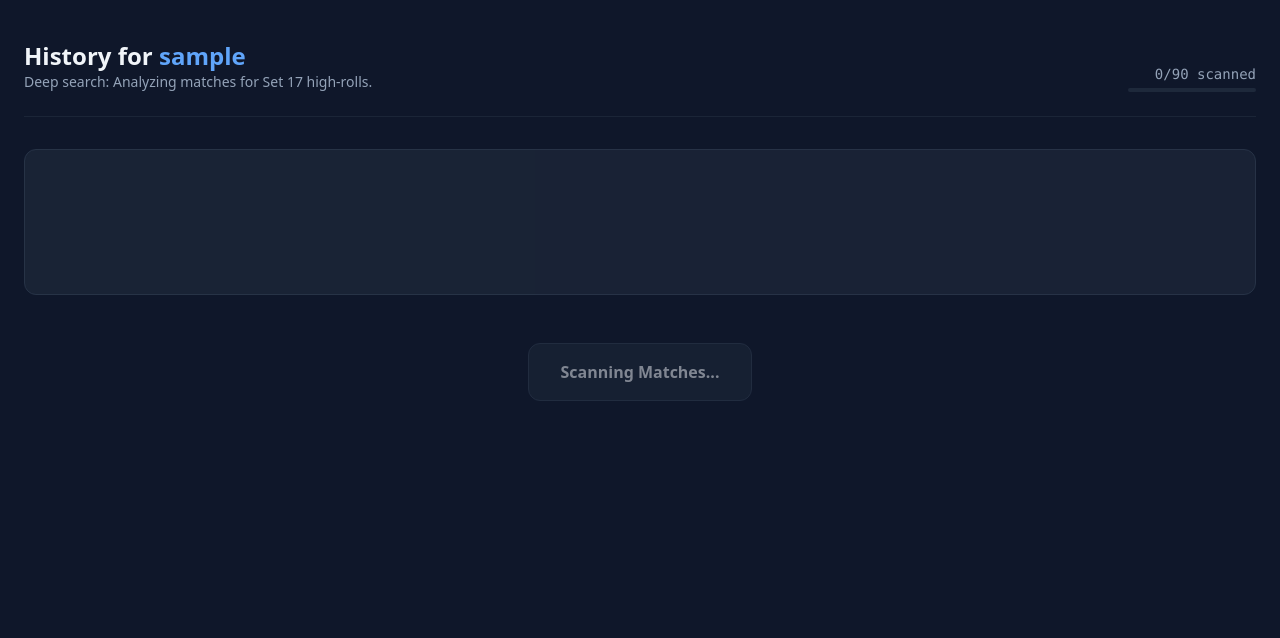
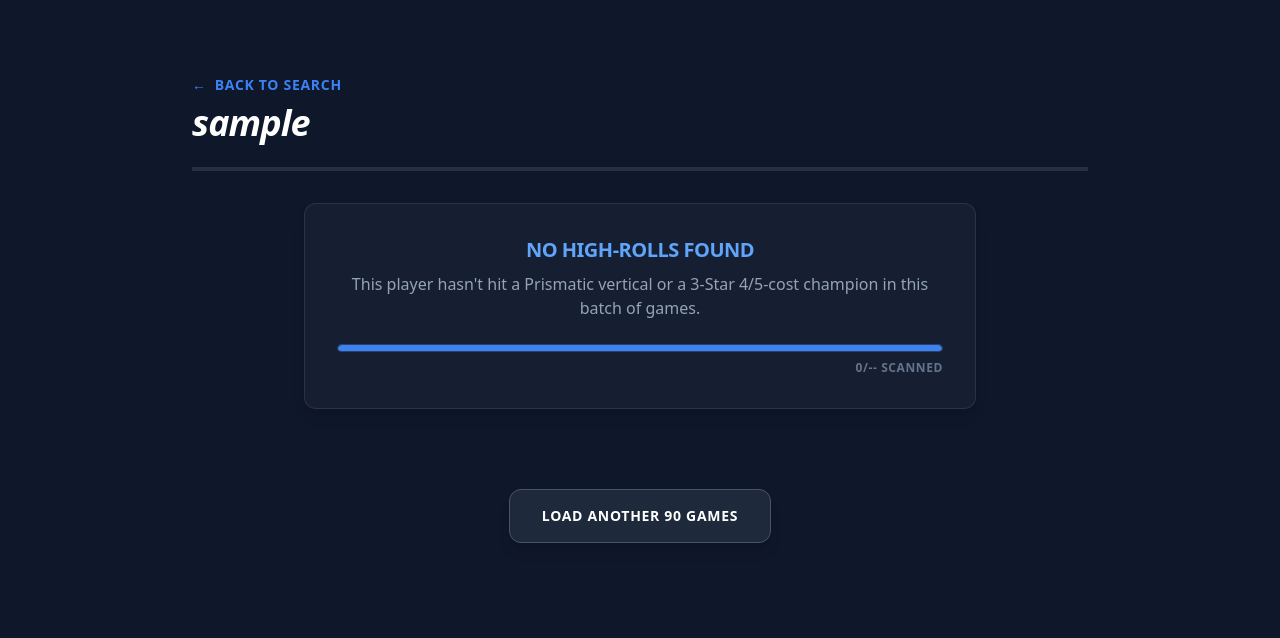
Before and after one commit to mcprog/tft-hits, a Flask app: template templates/games.html in a window 1280 px wide. Shown: the part 91-729 px from the top of the page. Run offline with Flask 3, Linux system fonts and the light colour scheme; the template is opened without the code that fills it: most values are stand-ins (such as "Sample title", 1, 10 or a date in 2020); some libraries are stand-ins or nearby versions.

Commit message:
unified error and status messages on games page

```diff
--- a/static/js/games.js
+++ b/static/js/games.js
@@ -2,6 +2,7 @@ document.addEventListener('DOMContentLoaded', () => {
     const puuidElement = document.getElementById('user-puuid');
     const container = document.getElementById('games-container');
     const loadMoreBtn = document.getElementById('load-more-btn');
+    const statusPanel = document.getElementById('unified-status-panel');
 
     if (!puuidElement || !container || !loadMoreBtn) return;
 
@@ -9,16 +10,16 @@ document.addEventListener('DOMContentLoaded', () => {
     let currentOffset = 90;
     let epicCount = 0;
     let processedCount = 0;
-    let totalInBatch = JSON.parse(container.getAttribute('data-match-ids')).length;
+    let totalInBatch = 0;
 
     function formatName(name) {
+        if (!name) return '';
         if (name === 'Galio') return 'The Mighty Mech';
         if (name === 'IvernMinion') return 'Meepsie';
         if (name.toLowerCase() === 'bardfollower') return 'Meeplord';
         return name;
     }
 
-    // Updated to support 4-star teal coloring
     function getStars(tier) {
         var s = '';
         var c = tier >= 4 ? 'text-teal-400' : (tier === 3 ? 'text-yellow-400' : (tier === 2 ? 'text-slate-300' : 'text-slate-600'));
@@ -28,33 +29,82 @@ document.addEventListener('DOMContentLoaded', () => {
         return s;
     }
 
+    function prepareScan(ids) {
+        processedCount = 0;
+        totalInBatch = ids.length;
+
+        if (statusPanel) {
+            statusPanel.classList.remove('hidden');
+
+            const title = document.getElementById('status-title');
+            if (title) {
+                title.innerText = 'Analyzing Data';
+                title.className = 'text-xl font-bold text-slate-200 mb-2 uppercase tracking-tight';
+            }
+
+            const msg = document.getElementById('status-message');
+            if (msg) msg.innerText = 'Deep scanning match history for high-rolls...';
+
+            const pbar = document.getElementById('progress-bar');
+            if (pbar) pbar.style.width = "0%";
+
+            const ptext = document.getElementById('progress-text');
+            if (ptext) ptext.innerHTML = `<span id="processed-count">0</span>/<span id="total-to-scan">${totalInBatch}</span> scanned`;
+        }
+
+        container.innerHTML = ''; // Ensure container is completely clean before injection
+
+        ids.forEach(mid => {
+            const div = document.createElement('div');
+            div.id = `match-${mid}`;
+            div.className = "match-placeholder bg-slate-800 p-6 rounded-xl border border-slate-700 animate-pulse";
+            div.innerHTML = '<div class="h-24"></div>';
+            container.appendChild(div);
+        });
+    }
+
     function updateProgress() {
         processedCount++;
-        const percent = (processedCount / totalInBatch) * 100;
-        document.getElementById('processed-count').innerText = processedCount;
-        document.getElementById('progress-bar').style.width = `${percent}%`;
+        const percent = totalInBatch === 0 ? 100 : (processedCount / totalInBatch) * 100;
 
-        if (processedCount === totalInBatch) {
+        const countEl = document.getElementById('processed-count');
+        if (countEl) countEl.innerText = Math.min(processedCount, totalInBatch);
+
+        const barEl = document.getElementById('progress-bar');
+        if (barEl) barEl.style.width = `${Math.min(percent, 100)}%`;
+
+        if (processedCount >= totalInBatch) {
             loadMoreBtn.disabled = false;
             loadMoreBtn.innerText = "Load Another 90 Games";
 
-            document.getElementById('search-status').innerText = "Analysis complete for Set 17 high-rolls.";
-            document.getElementById('progress-text').innerHTML = `Scan complete: <span class="text-blue-400 font-bold">${epicCount}</span> high-rolls found`;
+            if (epicCount === 0 && statusPanel) {
+                const title = document.getElementById('status-title');
+                if (title) {
+                    title.innerText = 'No High-Rolls Found';
+                    title.className = 'text-xl font-bold text-blue-400 mb-2 uppercase tracking-tight';
+                }
 
-            if (epicCount === 0) document.getElementById('no-results').classList.remove('hidden');
+                const msg = document.getElementById('status-message');
+                if (msg) msg.innerText = 'This player hasn\'t hit a Prismatic vertical or a 3-Star 4/5-cost champion in this batch of games.';
+                statusPanel.classList.remove('hidden');
+            } else if (epicCount > 0 && statusPanel) {
+                statusPanel.classList.add('hidden');
+            }
         }
     }
 
     async function fetchMatch(matchId) {
         try {
             const response = await fetch(`/api/match_details/${matchId}?puuid=${puuid}`);
+            if (!response.ok) throw new Error('Network error on match payload');
+
             const data = await response.json();
             const element = document.getElementById(`match-${matchId}`);
 
             if (data && data.is_epic) {
                 epicCount++;
+                if (element) {
                     element.classList.remove('animate-pulse');
-
                     element.innerHTML = `
                         <div class="flex flex-col gap-6">
                             <div class="flex justify-between items-start">
@@ -83,11 +133,12 @@ document.addEventListener('DOMContentLoaded', () => {
                             </div>
                         </div>
                     `;
+                }
             } else {
                 if (element) element.remove();
             }
         } catch (err) {
-            console.error("Error loading match:", err);
+            console.error("Error loading match array:", err);
             const element = document.getElementById(`match-${matchId}`);
             if (element) element.remove();
         } finally {
@@ -98,7 +149,6 @@ document.addEventListener('DOMContentLoaded', () => {
     async function processQueue(ids, concurrency) {
         loadMoreBtn.disabled = true;
         loadMoreBtn.innerText = "Scanning Matches...";
-        document.getElementById('no-results').classList.add('hidden');
 
         const queue = [...ids];
         const workers = [];
@@ -108,7 +158,6 @@ document.addEventListener('DOMContentLoaded', () => {
                 while (queue.length > 0) {
                     const id = queue.shift();
                     await fetchMatch(id);
-                    await new Promise(r => setTimeout(r, 100));
                 }
             })());
         }
@@ -122,26 +171,30 @@ document.addEventListener('DOMContentLoaded', () => {
             const newIds = await res.json();
             if (newIds.length === 0) { loadMoreBtn.innerText = "No More Matches"; return; }
 
-            processedCount = 0;
-            epicCount = 0;
-            totalInBatch = newIds.length;
             currentOffset += 90;
-
-            document.getElementById('search-status').innerText = "Deep search: Analyzing matches for Set 17 high-rolls.";
-            document.getElementById('progress-text').innerHTML = `<span id="processed-count">0</span>/<span id="total-to-scan">${totalInBatch}</span> scanned`;
-            document.getElementById('progress-bar').style.width = "0%";
-
-            newIds.forEach(mid => {
-                const div = document.createElement('div');
-                div.id = `match-${mid}`;
-                div.className = "match-placeholder bg-slate-800 p-6 rounded-xl border border-slate-700 animate-pulse";
-                div.innerHTML = '<div class="h-24"></div>';
-                container.appendChild(div);
+            prepareScan(newIds);
+            processQueue(newIds, 5);
+        } catch (err) {
+            loadMoreBtn.disabled = false;
+        }
     });
 
-            processQueue(newIds, 5);
-        } catch (err) { loadMoreBtn.disabled = false; }
+    // Capture IDs passed directly from the Jinja environment and execute
+    let initialIds = [];
+    try {
+        const rawAttr = container.getAttribute('data-match-ids');
+        if (rawAttr) {
+            initialIds = JSON.parse(rawAttr);
+        }
+    } catch(e) {
+        console.error("Failed to parse initial match IDs", e);
+    }
+
+    if (initialIds && initialIds.length > 0) {
+        prepareScan(initialIds);
+        processQueue(initialIds, 5);
+    } else {
+        totalInBatch = 0;
+        updateProgress();
+    }
 });
-
-    processQueue(JSON.parse(container.getAttribute('data-match-ids')), 5);
-});
--- a/templates/games.html
+++ b/templates/games.html
@@ -1,49 +1,59 @@
 {% extends "layout.html" %}
 {% block content %}
-
-{% if error %}
-<div class="bg-red-900/30 border-2 border-red-500 p-8 rounded-xl max-w-2xl mx-auto mt-8">
-    <h3 class="text-xl font-bold text-red-400 mb-2">Search Error</h3>
-    <p class="text-red-200 mb-4">{{ error }}</p>
-    <a href="/" class="inline-block text-blue-400 hover:text-blue-300 underline font-medium">
-        Return to search
+<div class="max-w-4xl mx-auto pt-12 pb-24">
+    <!-- Header Area -->
+    <div class="flex justify-between items-end border-b-4 border-slate-700/60 pb-6 mb-8">
+        <div>
+            <a href="/" class="text-blue-500 hover:text-blue-400 font-bold text-sm uppercase tracking-wider mb-2 inline-flex items-center gap-2 transition-colors">
+                <span>←</span> Back to Search
             </a>
+            <h2 class="text-4xl font-black italic tracking-tight text-white">{{ username }}</h2>
         </div>
-{% else %}
-
-<div class="sticky top-0 bg-slate-900 pt-4 pb-6 mb-8 flex justify-between items-end z-50 border-b border-slate-800/80 backdrop-blur-sm">
-    <div>
-        <h2 class="text-2xl font-bold">History for <span class="text-blue-400">{{ username }}</span></h2>
-        <p id="search-status" class="text-slate-400 text-sm">Deep search: Analyzing matches for Set 17 high-rolls.</p>
-    </div>
-    <div id="progress-container" class="text-right">
-        <p id="progress-text" class="text-sm font-mono text-slate-400"><span id="processed-count">0</span>/<span id="total-to-scan">90</span> scanned</p>
-        <div class="w-32 h-1 bg-slate-800 rounded-full mt-1 overflow-hidden">
-            <div id="progress-bar" class="h-full bg-blue-500 transition-all duration-300" style="width: 0%"></div>
-        </div>
-    </div>
+        <!-- Share button placeholder for Phase 4 -->
+        <div id="share-container"></div>
     </div>
 
+    {% if puuid %}
         <input type="hidden" id="user-puuid" value="{{ puuid }}">
-<div id="games-container" class="grid gap-6" data-match-ids='{{ match_ids | tojson }}'>
-    {% for mid in match_ids %}
-    <div id="match-{{ mid }}" class="match-placeholder bg-slate-800 p-6 rounded-xl border border-slate-700 animate-pulse">
-        <div class="h-24"></div>
+    {% endif %}
+
+    <!-- UNIFIED STATUS PANEL (Minimal & Clean) -->
+    <div id="unified-status-panel" class="{% if not error and not puuid %}hidden{% endif %} bg-slate-800/50 border border-slate-700/60 p-8 rounded-xl shadow-lg text-center mb-8 max-w-2xl mx-auto mt-8 transition-all">
+        {% if error %}
+            <!-- Backend Error State -->
+            <h3 id="status-title" class="text-xl font-bold text-slate-200 mb-2 uppercase tracking-tight">Search Failed</h3>
+            <p id="status-message" class="text-slate-400 font-medium">{{ error }}</p>
+            <a href="/" class="mt-6 inline-block bg-slate-700 hover:bg-slate-600 text-white px-6 py-2 rounded font-bold transition-colors">Try Another Search</a>
+        {% elif puuid %}
+            <!-- Active Scanning State -->
+            <h3 id="status-title" class="text-xl font-bold text-slate-200 mb-2 uppercase tracking-tight">Analyzing Data</h3>
+            <p id="status-message" class="text-slate-400 font-medium mb-6">Deep scanning match history for high-rolls...</p>
+
+            <!-- Progress Bar injected inside the panel -->
+            <div id="progress-container" class="w-full bg-slate-900 rounded-full h-2 border border-slate-700 overflow-hidden mb-2">
+                <div id="progress-bar" class="bg-blue-500 h-2 rounded-full transition-all duration-300" style="width: 0%"></div>
             </div>
-    {% endfor %}
+            <div id="progress-text-wrapper" class="text-xs font-bold text-slate-500 uppercase tracking-wider text-right">
+                <span id="progress-text"><span id="processed-count">0</span>/<span id="total-to-scan">--</span> scanned</span>
+            </div>
+        {% endif %}
     </div>
 
-<div id="no-results" class="hidden text-center py-12">
-    <p class="text-slate-500 text-lg">No epic matches found in this batch.</p>
+    {% if puuid %}
+        <!-- Match Cards Container -->
+        <div id="games-container" data-match-ids='{{ match_ids | tojson | safe }}' class="flex flex-col gap-6 mb-12">
+            <!-- JS will inject match cards here -->
         </div>
 
-<div class="mt-12 mb-20 text-center">
-    <button id="load-more-btn" class="px-8 py-4 bg-slate-800 hover:bg-slate-700 disabled:opacity-50 disabled:cursor-not-allowed border border-slate-700 rounded-xl font-bold transition-all">
-        Load Another 90 Games
+        <!-- Pagination -->
+        <div class="text-center">
+            <button id="load-more-btn" disabled class="bg-slate-800 hover:bg-slate-700 text-white border border-slate-600 px-8 py-4 rounded-xl font-black uppercase tracking-wider text-sm transition-all disabled:opacity-50 disabled:cursor-not-allowed shadow-lg">
+                Preparing Scan...
             </button>
         </div>
+    {% endif %}
+</div>
 
-<script src="{{ url_for('static', filename='js/games.js') }}"></script>
-
-{% endif %}
+<!-- Cache-busting script tag forces the browser to load the fresh file -->
+<script src="{{ url_for('static', filename='js/games.js') }}?v=2"></script>
 {% endblock %}
```
Lines whose indentation alone changed are shown as unchanged.
